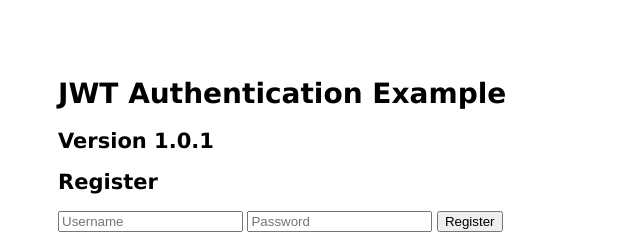
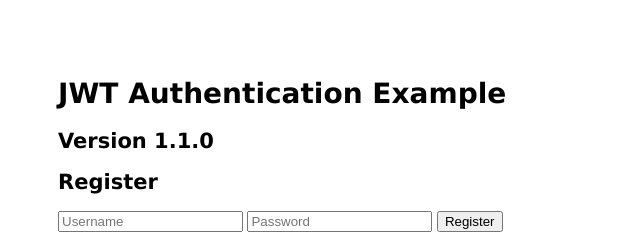
Before and after one commit to tdm00/Project-Jellybean, a website: page public/index.html in a window 1280 px wide. Shown: the top 240 px of the page, 0-640 px from the left. Drawn offline with Linux system fonts and the light colour scheme.

Commit message:
Increment application version

```diff
--- a/public/index.html
+++ b/public/index.html
@@ -9,7 +9,7 @@
 <body>
   <h1>JWT Authentication Example</h1>
   <div>
-    <h2>Version 1.0.1</h2>
+    <h2>Version 1.1.0</h2>
   </div>
   <div>
     <h2>Register</h2>
```
